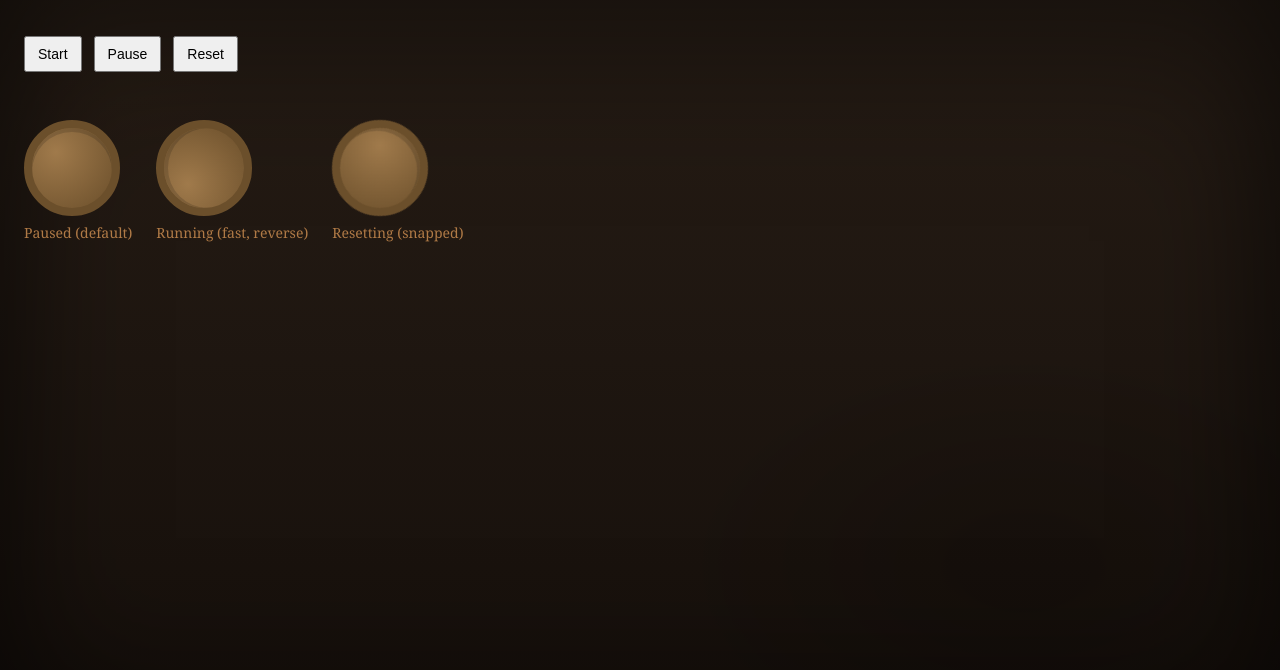
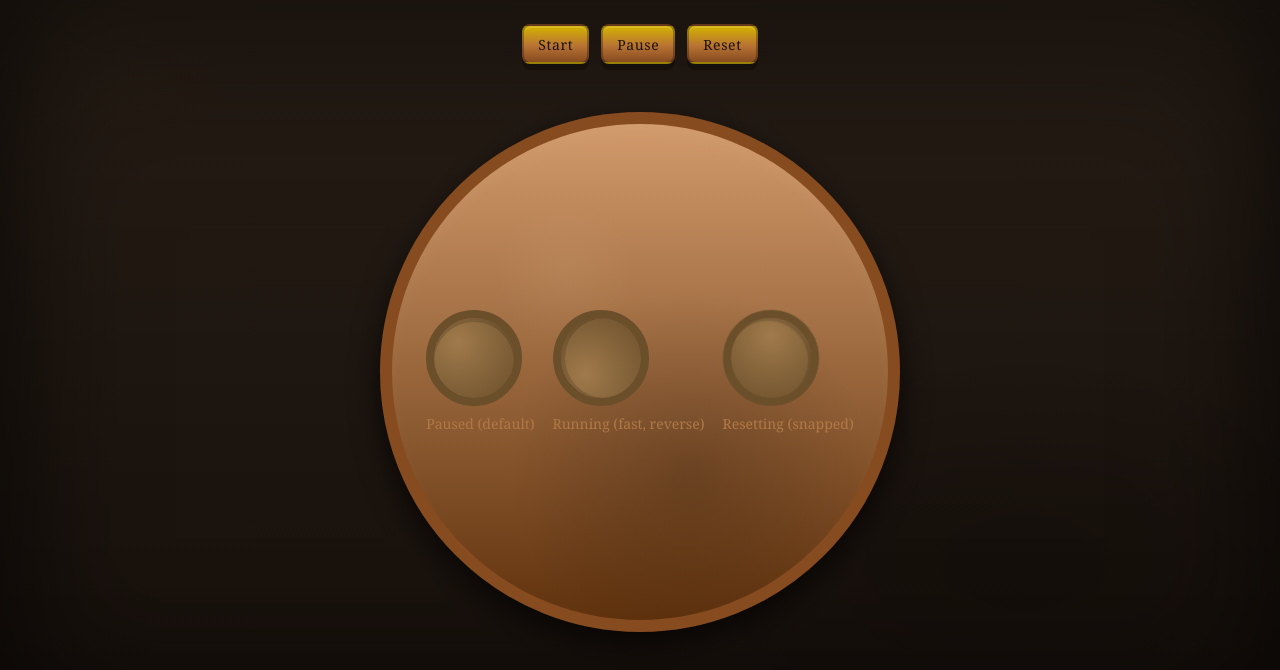
Before and after one commit to ian-yc-kim/scta_timer_svc, a website built with Vite: page index.html in a window 1280 px wide. Shown: the part 70-740 px from the top of the page. Built offline with nearby package versions, Linux system fonts and the light colour scheme.

Commit message:
Address review: preserve gear visuals and avoid label duplication
Preserve original gear-demo visual values to avoid unintended appearance changes. Replace .label in components.css with .label--demo and update index.html labels accordingly to avoid shadowing theme.css. Remove inconsistent fallbacks in component stylesheet where appropriate. Run tests and build verified.

```diff
--- a/index.html
+++ b/index.html
@@ -5,45 +5,45 @@
     <meta name="viewport" content="width=device-width, initial-scale=1.0" />
     <title>Steampunk Timer - Gear Animation Demo</title>
     <link rel="stylesheet" href="/src/styles/theme.css" />
+    <link rel="stylesheet" href="/src/styles/components.css" />
     <link rel="stylesheet" href="/src/styles/gearAnimations.css" />
-    <style>
-      /* Minimal demo visuals - inline so animation CSS remains focused */
-      .demo-row { display: flex; gap: 24px; align-items: center; padding: 24px; }
-      .gear-demo { width: 96px; height: 96px; border-radius: 50%;
-                  border: 8px solid #6b4f2b; background: radial-gradient(circle at 30% 30%, #a07a4b, #6b4f2b);
-                  box-shadow: 0 4px 0 rgba(0,0,0,0.15) inset; display:flex; align-items:center; justify-content:center; }
-      .label { font-family: var(--font-body); font-size: 14px; color:var(--color-brown-light); }
-      .control-bar { display:flex; gap:12px; padding: 0 24px 24px 24px; }
-      .control-bar button { padding:8px 12px; font-size:14px; }
-    </style>
+    <!-- Inline demo styles removed; moved to components.css for maintainability -->
   </head>
   <body>
     <main>
-      <h1 style="padding: 24px;">Gear Animation Demo</h1>
+      <header>
+        <h1 class="page-title">Gear Animation Demo</h1>
+      </header>
 
+      <section aria-label="Timer controls">
         <div class="control-bar">
-        <button id="start-btn" type="button">Start</button>
-        <button id="pause-btn" type="button">Pause</button>
-        <button id="reset-btn" type="button">Reset</button>
+          <button class="steampunk-btn" id="start-btn" type="button">Start</button>
+          <button class="steampunk-btn" id="pause-btn" type="button">Pause</button>
+          <button class="steampunk-btn" id="reset-btn" type="button">Reset</button>
         </div>
+      </section>
 
+      <section aria-label="Clock face">
+        <div class="clock-face">
           <section class="demo-row">
             <!-- Default: paused gear (no running class) -->
             <div>
               <div class="gear gear-demo" style="--gear-rotation-speed: 8s; --gear-rotation-direction: normal; --gear-initial-rotation: 0deg;"></div>
-          <div class="label">Paused (default)</div>
+              <div class="label--demo">Paused (default)</div>
             </div>
 
             <!-- Running gear: demonstrates GPU-accelerated continuous rotation -->
             <div>
               <div class="gear running gear-demo" style="--gear-rotation-speed: 4s; --gear-rotation-direction: reverse;"></div>
-          <div class="label">Running (fast, reverse)</div>
+              <div class="label--demo">Running (fast, reverse)</div>
             </div>
 
             <!-- Resetting gear: snaps to initial rotation -->
             <div>
               <div class="gear resetting gear-demo" style="--gear-initial-rotation: 45deg; --gear-rotation-speed: 12s;"></div>
-          <div class="label">Resetting (snapped)</div>
+              <div class="label--demo">Resetting (snapped)</div>
+            </div>
+          </section>
         </div>
       </section>
     </main>
--- /dev/null
+++ b/src/styles/components.css
@@ -0,0 +1,129 @@
+/* Steampunk component styles: buttons, clock-face, layout migrations */
+
+/* Page title spacing */
+.page-title {
+  padding: 24px;
+  margin: 0;
+}
+
+/* Demo row base: ensure horizontal layout (fix from review) */
+.demo-row {
+  display: flex;
+  gap: 18px;
+  padding: 18px;
+  align-items: center;
+  justify-content: center;
+}
+
+/* Control bar (moved from inline styles) */
+.control-bar {
+  display: flex;
+  gap: 12px;
+  padding: 0 24px 24px 24px;
+  align-items: center;
+  justify-content: center;
+  flex-wrap: nowrap;
+}
+
+/* Steampunk button style */
+.steampunk-btn {
+  display: inline-flex;
+  align-items: center;
+  justify-content: center;
+  min-height: 40px;
+  padding: 8px 14px;
+  font-family: var(--font-heading);
+  font-size: 14px;
+  letter-spacing: 0.6px;
+  color: #1b1208;
+  text-transform: none;
+  border-radius: 8px;
+  cursor: pointer;
+
+  /* layered metallic gradients - rely on theme variables */
+  background: linear-gradient(180deg, var(--color-gold-muted) 0%, var(--color-copper) 55%, var(--color-copper-dark) 100%);
+
+  /* 3D bevel via border and shadows */
+  border: 2px solid rgba(0,0,0,0.28);
+  box-shadow: 0 6px 0 rgba(0,0,0,0.28), inset 0 2px 0 rgba(255,255,255,0.12);
+  transition: transform 120ms ease, box-shadow 120ms ease, filter 120ms ease;
+}
+
+.steampunk-btn:hover {
+  filter: brightness(1.06);
+  transform: translateY(-2px);
+  box-shadow: 0 10px 18px rgba(0,0,0,0.36), inset 0 2px 0 rgba(255,255,255,0.16);
+}
+
+.steampunk-btn:active {
+  transform: translateY(1px);
+  box-shadow: inset 0 4px 10px rgba(0,0,0,0.45);
+}
+
+.steampunk-btn:focus-visible {
+  outline: 3px solid rgba(212,179,0,0.35);
+  outline-offset: 3px;
+}
+
+/* Clock face styling */
+.clock-face {
+  width: clamp(260px, 70vw, 520px);
+  height: clamp(260px, 70vw, 520px);
+  border-radius: 50%;
+  display: grid;
+  place-items: center;
+  margin: 24px auto;
+
+  /* metallic bezel */
+  border: 12px solid var(--color-copper-dark);
+  background: radial-gradient(circle at 35% 30%, rgba(255,240,200,0.06), transparent 15%),
+              radial-gradient(circle at 60% 70%, rgba(0,0,0,0.18), transparent 40%),
+              linear-gradient(180deg, var(--color-copper-light), var(--color-brown-dark));
+  box-shadow: 0 12px 30px rgba(0,0,0,0.65), inset 0 10px 20px rgba(255,255,255,0.03);
+  position: relative;
+  overflow: hidden;
+}
+
+/* Make the included demo-row sit nicely when nested inside clock-face */
+.clock-face .demo-row {
+  gap: 18px;
+  padding: 18px;
+  align-items: center;
+  justify-content: center;
+}
+
+/* Gear demo container: preserve original inline visual values to avoid unintended visual changes */
+.gear-demo {
+  width: 96px;
+  height: 96px;
+  border-radius: 50%;
+  /* Use original colors from inline styles to maintain visual consistency */
+  border: 8px solid #6b4f2b; /* original inline color */
+  background: radial-gradient(circle at 30% 30%, #a07a4b, #6b4f2b); /* original inline gradient */
+  box-shadow: 0 4px 0 rgba(0,0,0,0.15) inset;
+  display: flex;
+  align-items: center;
+  justify-content: center;
+}
+
+/* Localized demo label to avoid shadowing global .label in theme.css */
+.label--demo {
+  font-family: var(--font-body);
+  font-size: 14px;
+  color: var(--color-brown-light);
+  text-align: center;
+  margin-top: 8px;
+}
+
+/* Responsive adjustments */
+@media (max-width: 600px) {
+  .control-bar { flex-wrap: wrap; gap: 10px; padding-left: 12px; padding-right: 12px; }
+  .demo-row { flex-direction: column; gap: 12px; padding: 12px; }
+  .gear-demo { width: 72px; height: 72px; border-width: 6px; }
+  .clock-face { width: clamp(220px, 85vw, 420px); height: clamp(220px, 85vw, 420px); border-width: 10px; }
+}
+
+@media (max-width: 360px) {
+  .steampunk-btn { padding: 8px 10px; min-height: 36px; font-size: 13px; }
+  .control-bar { padding-left: 8px; padding-right: 8px; }
+}
```
Also changed, not shown: tests/componentsAssets.test.ts (added, +30 -0 lines). Lines whose indentation alone changed are shown as unchanged.
